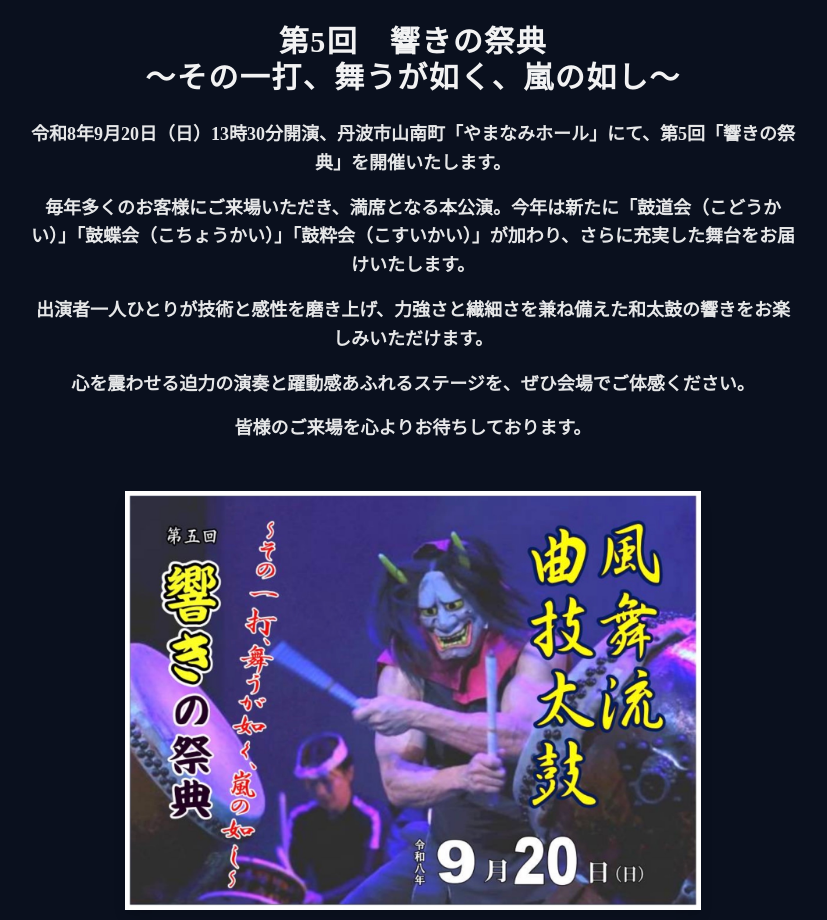
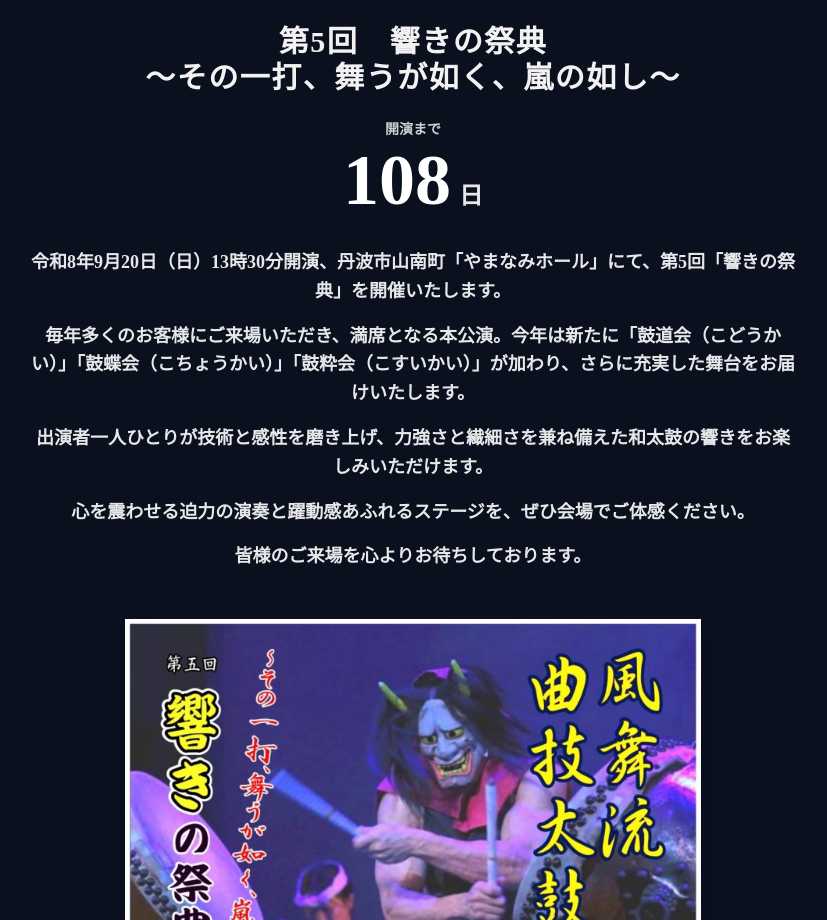
Before and after one commit to tomoyuki-11/artist-motion-new, a Next.js app: page / in a window 1280 px wide. Shown: the part 980-1900 px from the top of the page, without its empty margins (227-1054 px from the left). Built offline with nearby package versions, Linux system fonts and the light colour scheme; no server answers.

Commit message:
公演のお知らせセクションに開演までのカウントダウンを追加

```diff
--- a/src/components/sections/KoenOshiraseSection.tsx
+++ b/src/components/sections/KoenOshiraseSection.tsx
@@ -1,6 +1,54 @@
 "use client";
 
+import { useState, useEffect } from "react";
 import { AnimatedSection } from "@/components/AnimatedSection";
+
+function CountdownBadge() {
+  const [daysLeft, setDaysLeft] = useState<number | null>(null);
+
+  useEffect(() => {
+    const calc = () => {
+      const eventDate = new Date("2026-09-20T00:00:00");
+      const today = new Date();
+      today.setHours(0, 0, 0, 0);
+      const diff = Math.ceil(
+        (eventDate.getTime() - today.getTime()) / (1000 * 60 * 60 * 24)
+      );
+      setDaysLeft(diff);
+    };
+
+    calc();
+
+    const now = new Date();
+    const msUntilMidnight =
+      new Date(now.getFullYear(), now.getMonth(), now.getDate() + 1).getTime() -
+      now.getTime();
+    const timeout = setTimeout(calc, msUntilMidnight);
+
+    return () => clearTimeout(timeout);
+  }, []);
+
+  if (daysLeft === null || daysLeft < 0) return null;
+  if (daysLeft === 0) {
+    return (
+      <div className="inline-block bg-white/90 text-slate-900 px-6 py-3 rounded-full font-bold text-xl font-koen mt-6">
+        本日開演！
+      </div>
+    );
+  }
+
+  return (
+    <div className="mt-6 mb-8 flex flex-col items-center gap-1">
+      <p className="text-white/80 text-sm font-koen">開演まで</p>
+      <div className="flex items-end gap-2">
+        <span className="text-6xl md:text-7xl font-bold text-white leading-none font-koen">
+          {daysLeft}
+        </span>
+        <span className="text-2xl text-white/90 pb-1 font-koen">日</span>
+      </div>
+    </div>
+  );
+}
 
 export function KoenOshiraseSection() {
   return (
@@ -18,6 +66,7 @@ export function KoenOshiraseSection() {
             <br />
             〜その一打、舞うが如く、嵐の如し〜
           </h3>
+          <CountdownBadge />
           <div className="text-lg md:text-xl text-white/90 max-w-3xl mx-auto space-y-4">
             <p className="font-koen">
               令和8年9月20日（日）13時30分開演、丹波市山南町「やまなみホール」にて、第5回「響きの祭典」を開催いたします。
```
